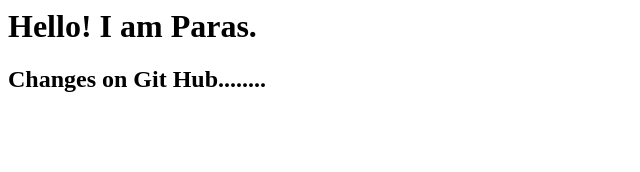
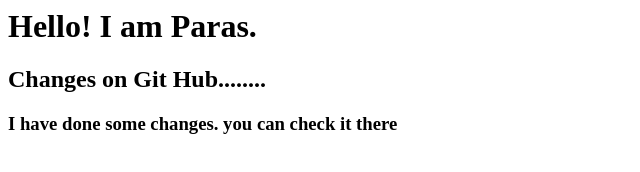
Before and after one commit to Chadha-Paras/datatesting, a plain HTML site: page Index.html in a window 1280 px wide. Shown: the whole page, without its empty margins (0-640 px from the left). Drawn offline with Linux system fonts and the light colour scheme.

Commit message:
Update Index.html

```diff
--- a/Index.html
+++ b/Index.html
@@ -4,5 +4,9 @@
 <body>
 <h1>Hello! I am Paras. </h1>
 <h2>Changes on Git Hub........</h2>
+<h3>
+ I have done some changes. you can check it there
+
+</h3>
 </body>
 </html>
```
